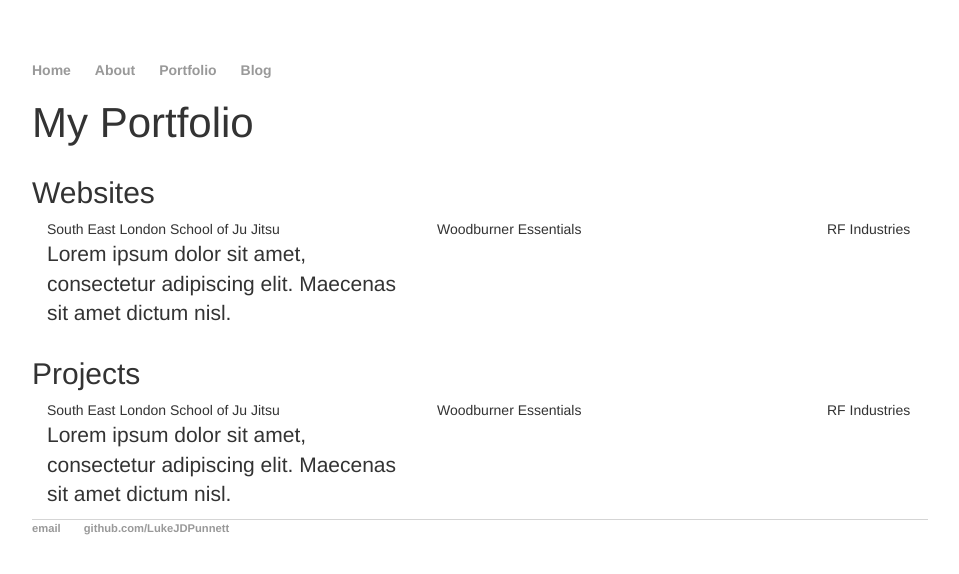
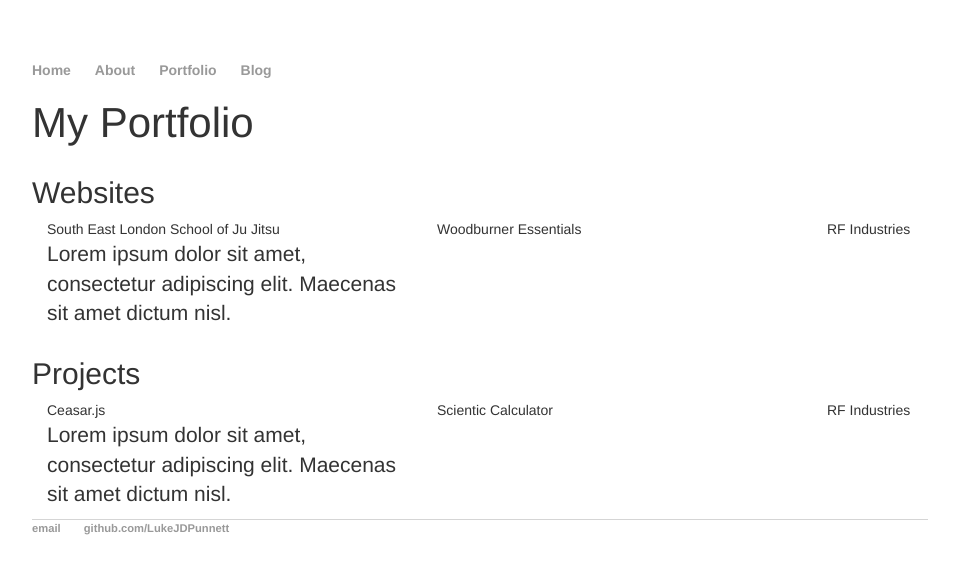
Before and after one commit to LukeJDPunnett/LukeJDPunnett.github.io2, a Jekyll site: the page built from portfolio/index.html, in a window 1280 px wide. Shown: the top 574 px of the page, without its empty margins (160-1119 px from the left). Built offline with Jekyll 4.4.1, drawn with Linux system fonts in a browser that asks for light colours.

Commit message:
Added a couple of projects.
- Caesar
- Scientific Calculator

```diff
--- a/portfolio/index.html
+++ b/portfolio/index.html
@@ -24,11 +24,11 @@ title: Luke's Portfolio
   </div>
   <div class="row">
     <div class="col-md-4">
-      South East London School of Ju Jitsu
+      Ceasar.js
       <p>Lorem ipsum dolor sit amet, consectetur adipiscing elit. Maecenas sit amet dictum nisl.</p>
     </div>
     <div class="col-md-4">
-      Woodburner Essentials
+      Scientic Calculator
     </div>
     <div class="col-md-4">
       RF Industries
```
